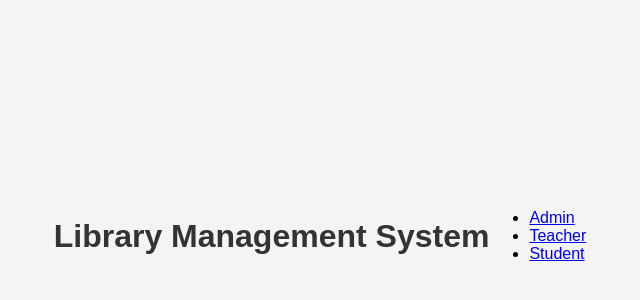
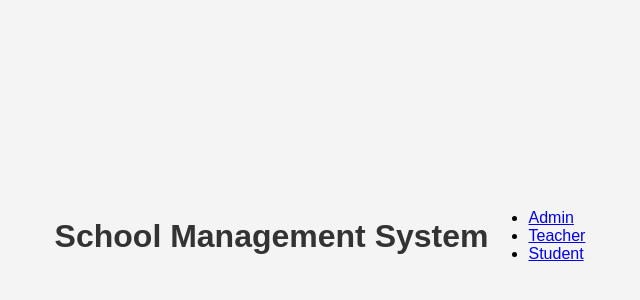
Before and after one commit to faheemashraf23/School-Management-System-for-Web-Engineering, a plain HTML site: page login.html in a window 1280 px wide. Shown: the part 164-464 px from the top of the page, without its empty margins (320-960 px from the left). Drawn offline with Linux system fonts and the light colour scheme.

Commit message:
Update login.html

```diff
--- a/login.html
+++ b/login.html
@@ -8,7 +8,7 @@
 </head>
 <body>
     <div class="container">
-        <h1>Library Management System</h1>
+        <h1>School Management System</h1>
         <nav>
             <ul>
                 <li><a href="admin.html">Admin</a></li>
```
